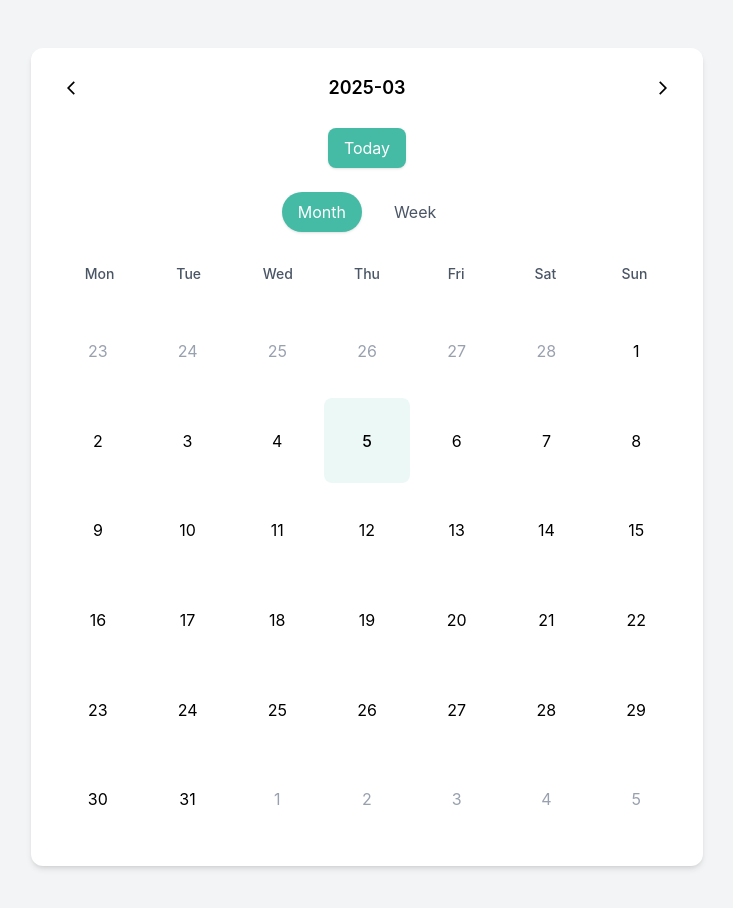
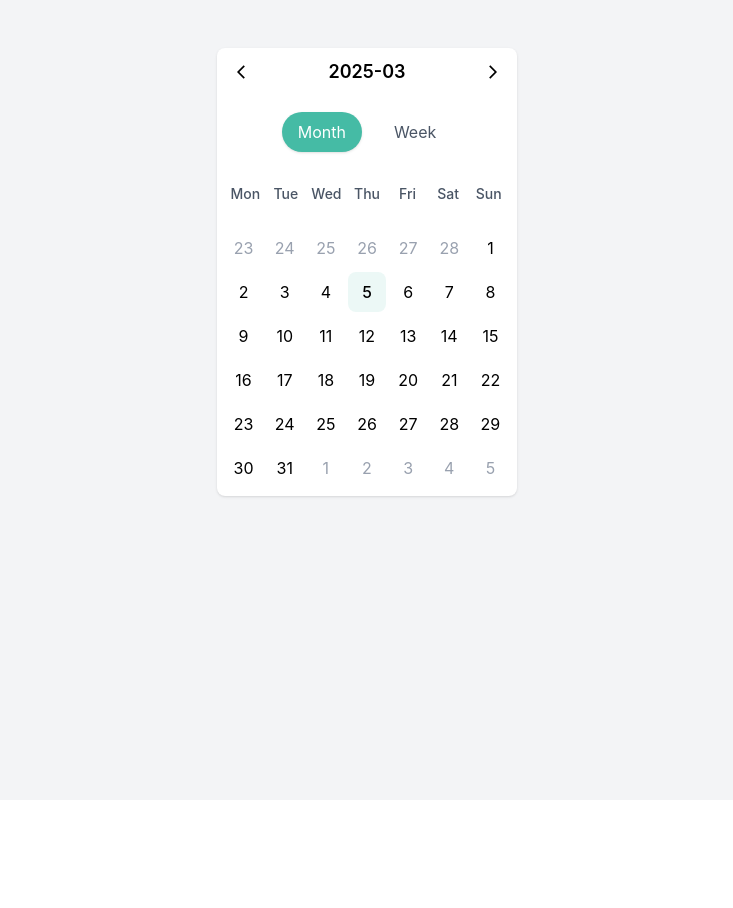
Before and after one commit to ahwei/Calendar-home-assessment, a React (Vite) app: page / in a window 1280 px wide. Shown: the top 908 px of the page, without its empty margins (273-1006 px from the left). After the commit the page ends 800 px from the top, so only its background shows below. Built offline with nearby package versions, Linux system fonts and the light colour scheme.

Commit message:
fix: remove today button and fix calendar view

```diff
--- a/src/components/Calendar.tsx
+++ b/src/components/Calendar.tsx
@@ -73,11 +73,6 @@ const Calendar = ({
     }
   };
 
-  const handleToday = () => {
-    setCurrentDate(dayjs());
-    setZoomLevel(ZoomLevel.Day);
-  };
-
   const handleDayClick = (date: Dayjs) => {
     if (zoomLevel === ZoomLevel.Day) setSelectedDate?.(date);
   };
@@ -110,23 +105,13 @@ const Calendar = ({
   };
 
   return (
-    <div className="max-w-2xl mx-auto p-6 bg-white rounded-xl shadow-md">
-      {selectedDate?.toISOString()}
+    <div className="w-[300px] mx-auto p-2 bg-white rounded-lg shadow-sm">
       <CalendarHeader
         headerLabel={getHeaderLabel()}
         onPrev={handlePrev}
         onNext={handleNext}
         onHeaderClick={handleHeaderClick}
       />
-
-      <div className="flex justify-center items-center mb-6">
-        <button
-          className={`px-4 py-2 rounded-lg ${primaryColor} text-white shadow-sm hover:opacity-90 transition-colors duration-200 cursor-pointer`}
-          onClick={handleToday}
-        >
-          Today
-        </button>
-      </div>
 
       {zoomLevel === ZoomLevel.Day && (
         <CalendarViewButtons
```
